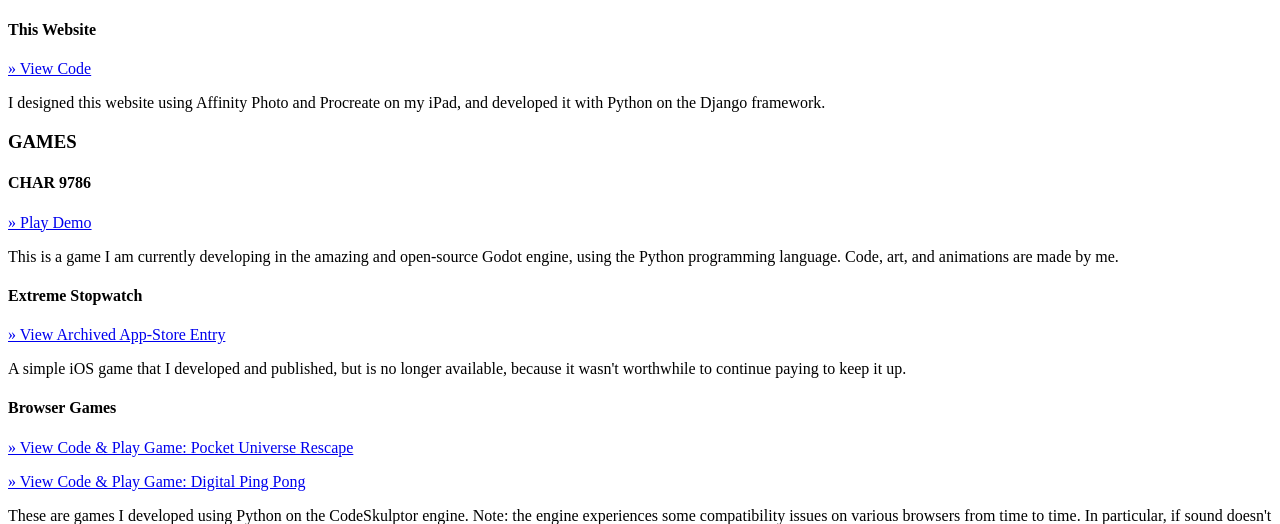
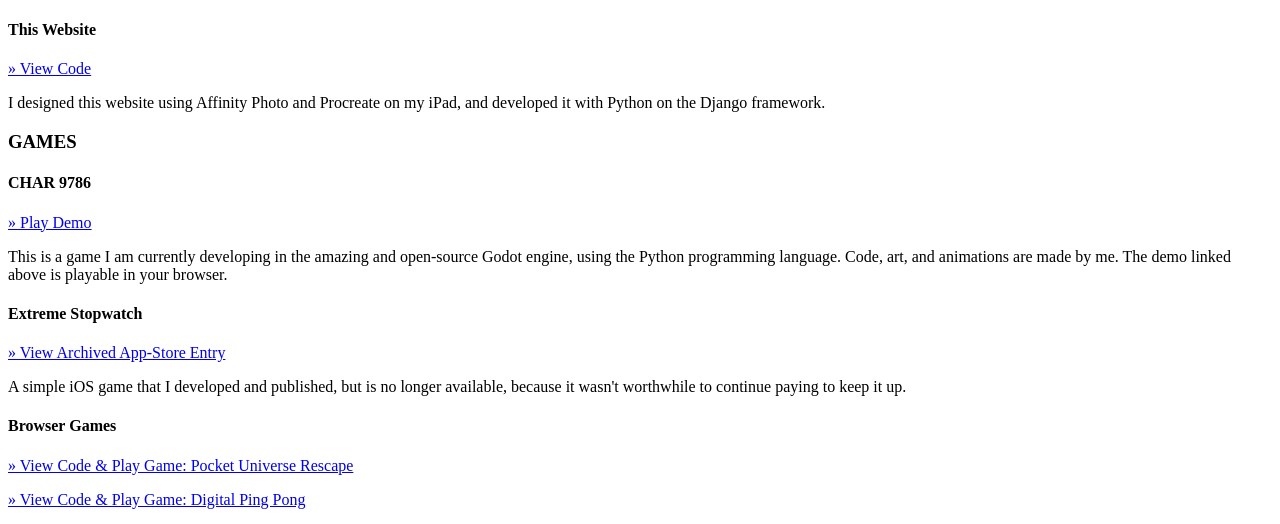
Before and after one commit to unrau/unrau-django, a Django app: page /apps in a window 1280 px wide. Shown: the part 705-1229 px from the top of the page. Run offline with Django 3.2, Linux system fonts and the light colour scheme; some libraries are stand-ins or nearby versions.

Commit message:
clarify play instructions for CHAR9786 game

```diff
--- a/pages/templates/apps.html
+++ b/pages/templates/apps.html
@@ -32,7 +32,7 @@
     <h4 class="app-title">CHAR 9786</h4>
     <p class="app-image"></p>
     <p class="app-link"><a href="/static/files/char9786/index.html">&raquo; Play Demo</a></p>
-    <p class="app-desc">This is a game I am currently developing in the amazing and open-source Godot engine, using the Python programming language. Code, art, and animations are made by me.</p>
+    <p class="app-desc">This is a game I am currently developing in the amazing and open-source Godot engine, using the Python programming language. Code, art, and animations are made by me. The demo linked above is playable in your browser.</p>
 </div>
 
 <div class="app-entry">
```
